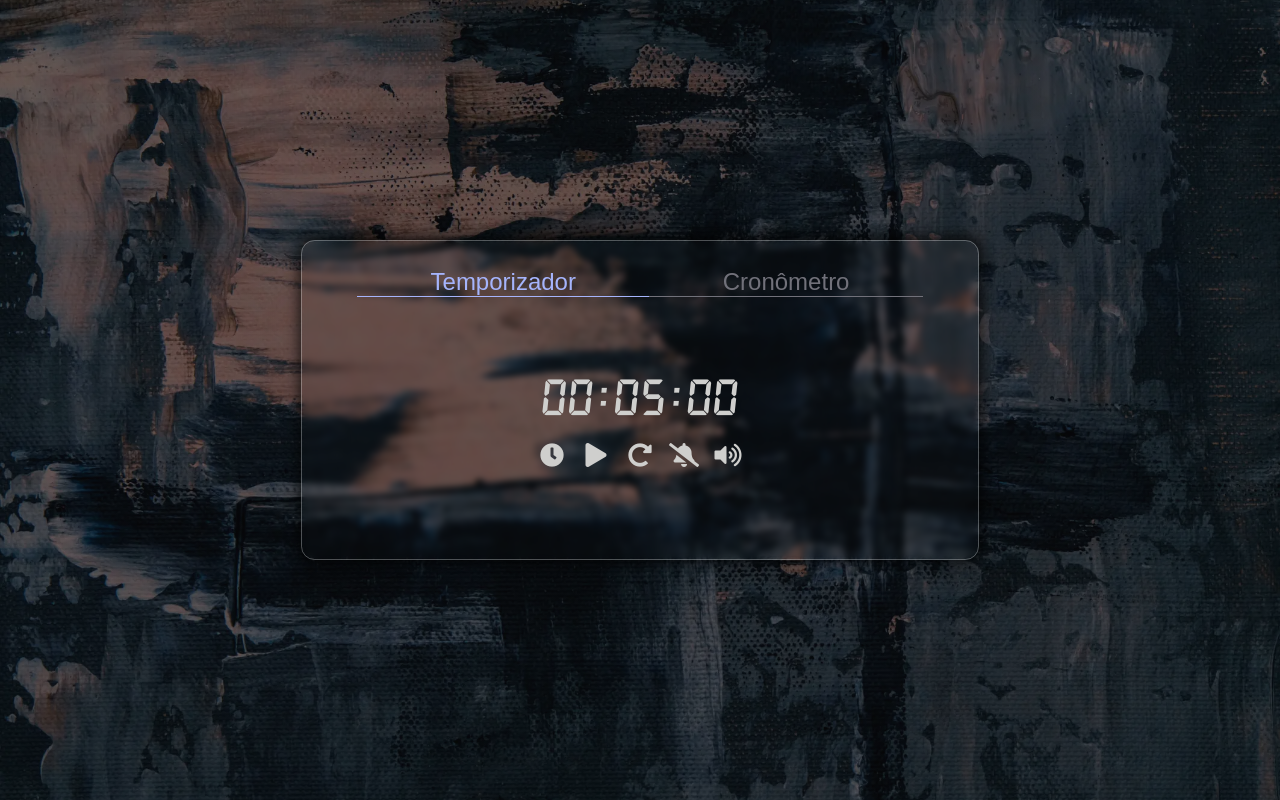
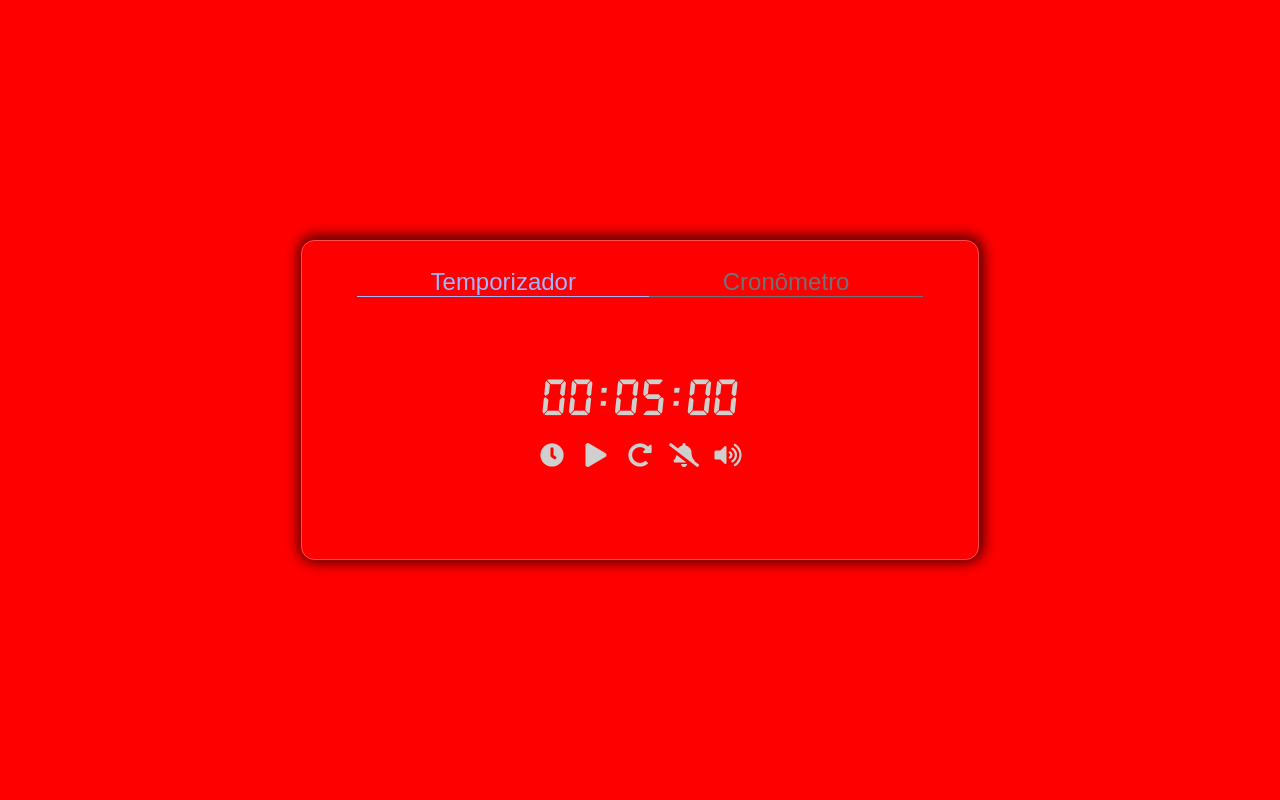
Before and after one commit to AdrianoLima19/oh-my-timer, a plain HTML site: page index.html in a window 1280 px wide. Drawn offline with Linux system fonts and the light colour scheme; files whose address does not match are found by name.

Commit message:
webhook test

```diff
--- a/style.css
+++ b/style.css
@@ -39,7 +39,8 @@ body {
   align-items: center;
   justify-content: center;
   background-color: var(--background);
-  background: linear-gradient(0deg, rgba(12, 12, 14, 0.5), rgba(12, 12, 14, 0.5)), url(images/steve-unsplash.webp);
+  background: red;
+  /* background: linear-gradient(0deg, rgba(12, 12, 14, 0.5), rgba(12, 12, 14, 0.5)), url(images/steve-unsplash.webp); */
   background-size: cover;
   background-repeat: no-repeat;
   background-position: center;
```
